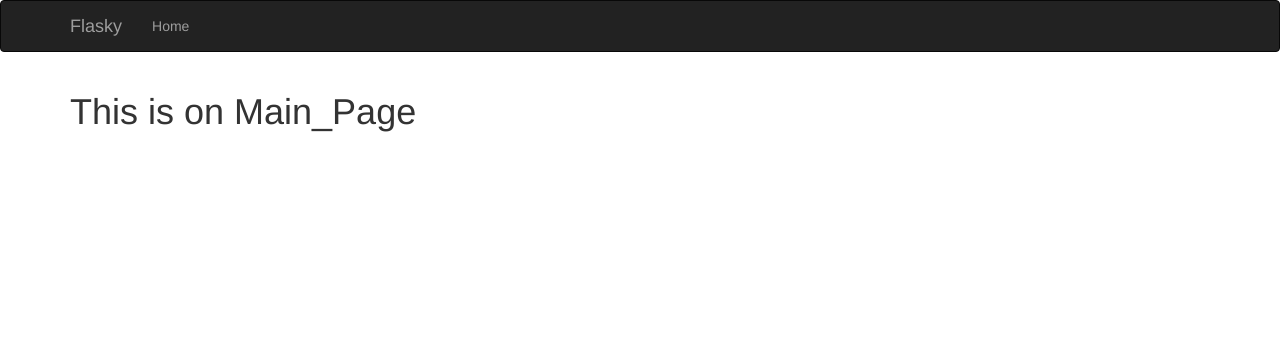
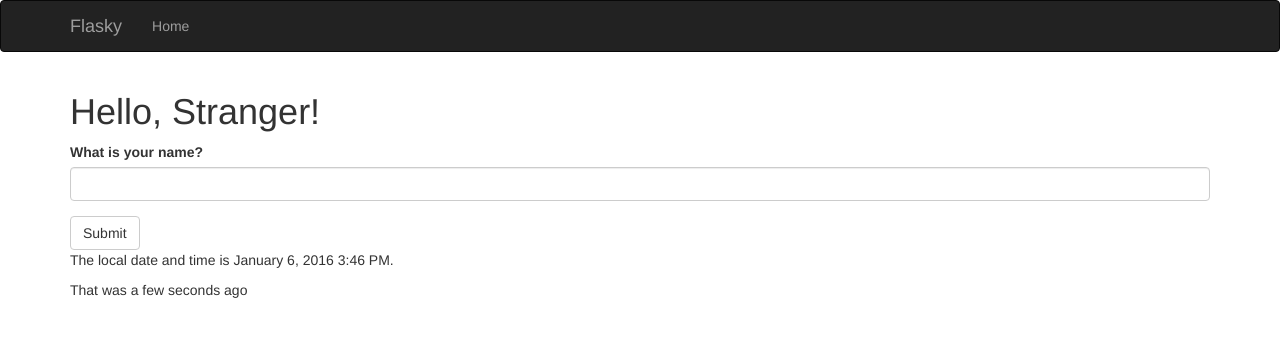
Before and after one commit to yyminmax/web, a Flask app: page / in a window 1280 px wide. Shown: the top 337 px of the page. Run offline with Flask 2, Linux system fonts and the light colour scheme; some libraries are stand-ins or nearby versions.

Commit message:
some changes

```diff
--- a/app.py
+++ b/app.py
@@ -1,17 +1,34 @@
-from flask import Flask, make_response, render_template
+from flask import Flask, make_response, render_template, url_for, session, redirect
 from flask.ext.script import Manager
 from flask.ext.bootstrap import Bootstrap
 from flask.ext.moment import Moment
+from flask.ext.wtf import Form
+from wtforms import StringField, SubmitField
+from wtforms.validators import Required
 from datetime import datetime
 
 app = Flask(__name__)
+app.config['SECRET_KEY'] = 'hard to guess string'
+
 manager = Manager(app)
 bootstrap = Bootstrap(app)
 moment = Moment(app)
 
-@app.route('/')
+class NameForm(Form):
+	name = StringField('What is your name?', validators=[Required()])
+	submit = SubmitField('Submit')
+
+@app.route('/', methods=['GET', 'POST'])
 def index():
-	return render_template('index.html', current_time=datetime.utcnow())
+	#name = None
+	form = NameForm()
+	if(form.validate_on_submit()):
+		old_name = session.get('name')
+		if(old_name is not None and old_name != form.name.data):
+			flash('Maybe you have a new name.')
+		session['name'] = form.name.data
+		return redirect(url_for('index'))
+	return render_template('index.html', current_time=datetime.utcnow(), form=form, name=session.get('name'))
 
 @app.route('/user/<name>')
 def user(name):
--- a/templates/base.html
+++ b/templates/base.html
@@ -33,6 +33,12 @@ type="image/x-icon">
 
 {% block content %}
 <div class="container">
+	{% for message in get_flashed_messages() %}
+	<div class="alert alert-warning">
+		<button type="button" class="close" data-dismiss="alert">&times;</button>
+		{{ message }}
+	</div>
+	{% endfor %}
 	{% block page_content %}{% endblock %}
 </div>
 {% endblock %}
--- a/templates/index.html
+++ b/templates/index.html
@@ -1,9 +1,13 @@
 {% extends "base.html" %}
+{% import "bootstrap/wtf.html" as wtf %}
 
 {% block title %}Main_Page{% endblock %}
 
 {% block page_content %}
 <div class="page_header">
-	<h1>This is on Main_Page</h1>
+	<h1>Hello, {% if name %}{{ name }}{% else %}Stranger{% endif %}!</h1>
 </div>
+{{ wtf.quick_form(form) }}
+<p>The local date and time is {{ moment(current_time).format('LLL') }}.</p>
+<p>That was {{ moment(current_time).fromNow(refresh=True) }}</p>
 {% endblock %}
```
